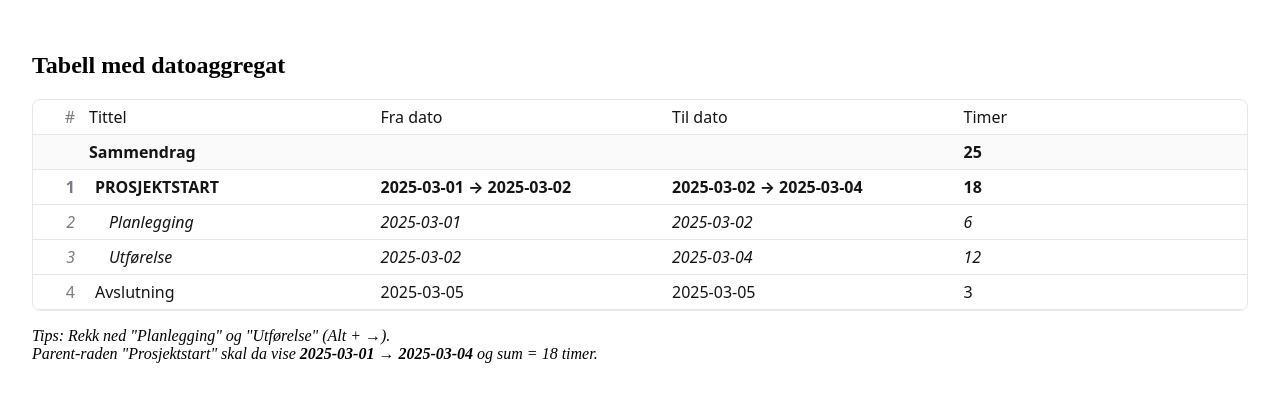
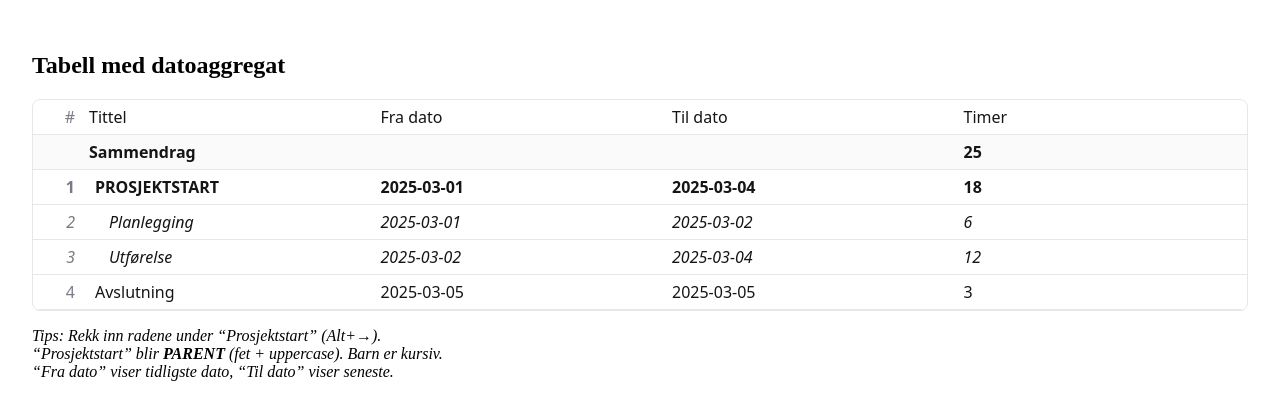
Before and after one commit to Hypermicro-code/TableCore, a React (Vite) app: page / in a window 1280 px wide. Shown: the top 420 px of the page. Built offline with nearby package versions, Linux system fonts and the light colour scheme.

Commit message:
Update App.tsx

```diff
--- a/src/App.tsx
+++ b/src/App.tsx
@@ -5,8 +5,8 @@ import "./styles/tablecore.css"
 
 const columns: ColumnDef[] = [
   { key: "tittel", title: "Tittel", isTitle: true },
-  { key: "fra", title: "Fra dato", type: "date" },
-  { key: "til", title: "Til dato", type: "date" },
+  { key: "fra", title: "Fra dato", type: "date", dateRole: "start" }, // ⬅ start
+  { key: "til", title: "Til dato", type: "date", dateRole: "end" },   // ⬅ end
   { key: "timer", title: "Timer", type: "number", summarizable: true },
 ]
 
@@ -19,19 +19,14 @@ const initialRows: RowData[] = [
 
 export default function App() {
   const [rows, setRows] = useState(initialRows)
-
   return (
     <div style={{ padding: 24 }}>
       <h2>Tabell med datoaggregat</h2>
-      <TableCore
-        columns={columns}
-        rows={rows}
-        onChange={setRows}
-        showSummary
-      />
+      <TableCore columns={columns} rows={rows} onChange={setRows} showSummary />
       <p style={{ marginTop: 16, fontStyle: "italic" }}>
-        Tips: Rekk ned "Planlegging" og "Utførelse" (Alt + →).<br />
-        Parent-raden "Prosjektstart" skal da vise <b>2025-03-01 → 2025-03-04</b> og sum = 18 timer.
+        Tips: Rekk inn radene under “Prosjektstart” (Alt+→).<br />
+        “Prosjektstart” blir <b>PARENT</b> (fet + uppercase). Barn er <i>kursiv</i>. <br />
+        “Fra dato” viser tidligste dato, “Til dato” viser seneste.
       </p>
     </div>
   )
```
